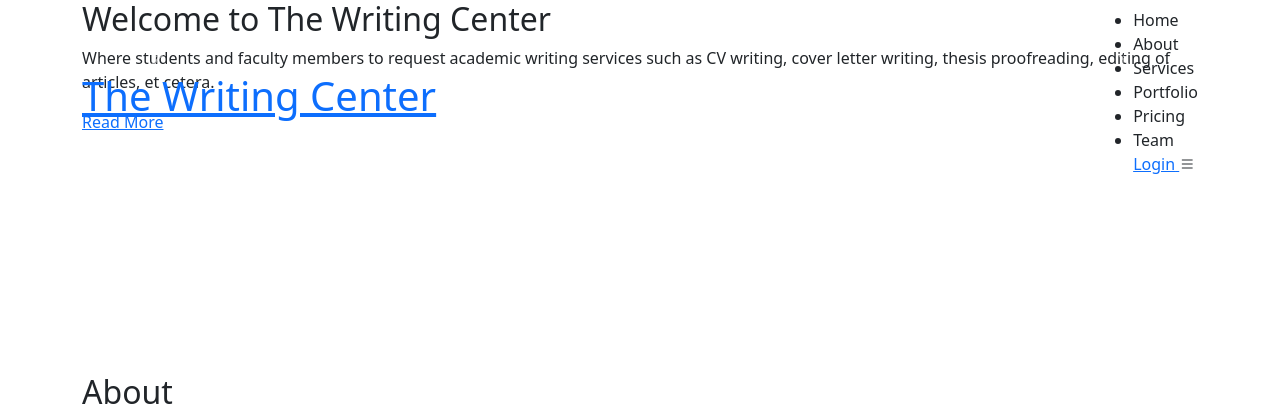
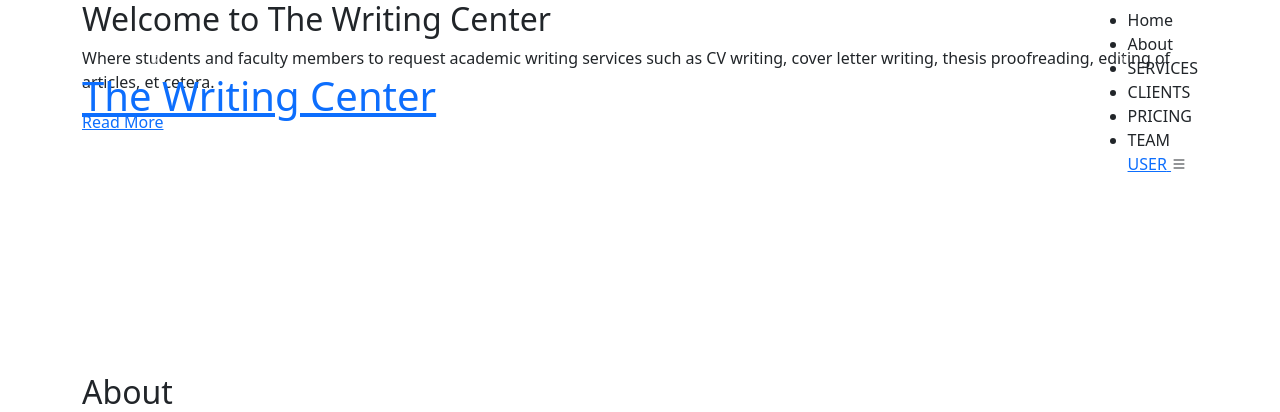
Before and after one commit to The-Writing-Centre/thewritingcentre, a PHP site: page / in a window 1280 px wide. Shown: the top 412 px of the page. Run offline with PHP 8.4, Linux system fonts and the light colour scheme.

Commit message:
touchups

```diff
--- a/index.php
+++ b/index.php
@@ -52,11 +52,11 @@
         <ul>
           <li><a class="nav-link scrollto active" href="#hero">Home</a></li>
           <li><a class="nav-link scrollto" href="#about">About</a></li>
-          <li><a class="nav-link scrollto" href="#services">Services</a></li>
-          <li><a class="nav-link scrollto " href="#portfolio">Portfolio</a></li>
-          <li><a class="nav-link scrollto " href="#pricing">Pricing</a></li>
-          <li><a class="nav-link scrollto" href="#team">Team</a></li>
-          <li class="nav-link scrollto"><a href="./view/login.php"><span>Login</span> </i></a>
+          <li><a class="nav-link scrollto" href="./portfolio-details.php">SERVICES</a></li>
+          <li><a class="nav-link scrollto " href="#portfolio">CLIENTS</a></li>
+          <li><a class="nav-link scrollto " href="#pricing">PRICING</a></li>
+          <li><a class="nav-link scrollto" href="#team">TEAM</a></li>
+          <li class="nav-link scrollto"><a href="./view/login.php"><span>USER</span> </i></a>
             <i class="bi bi-list mobile-nav-toggle"></i>
       </nav><!-- .navbar -->
 
```
